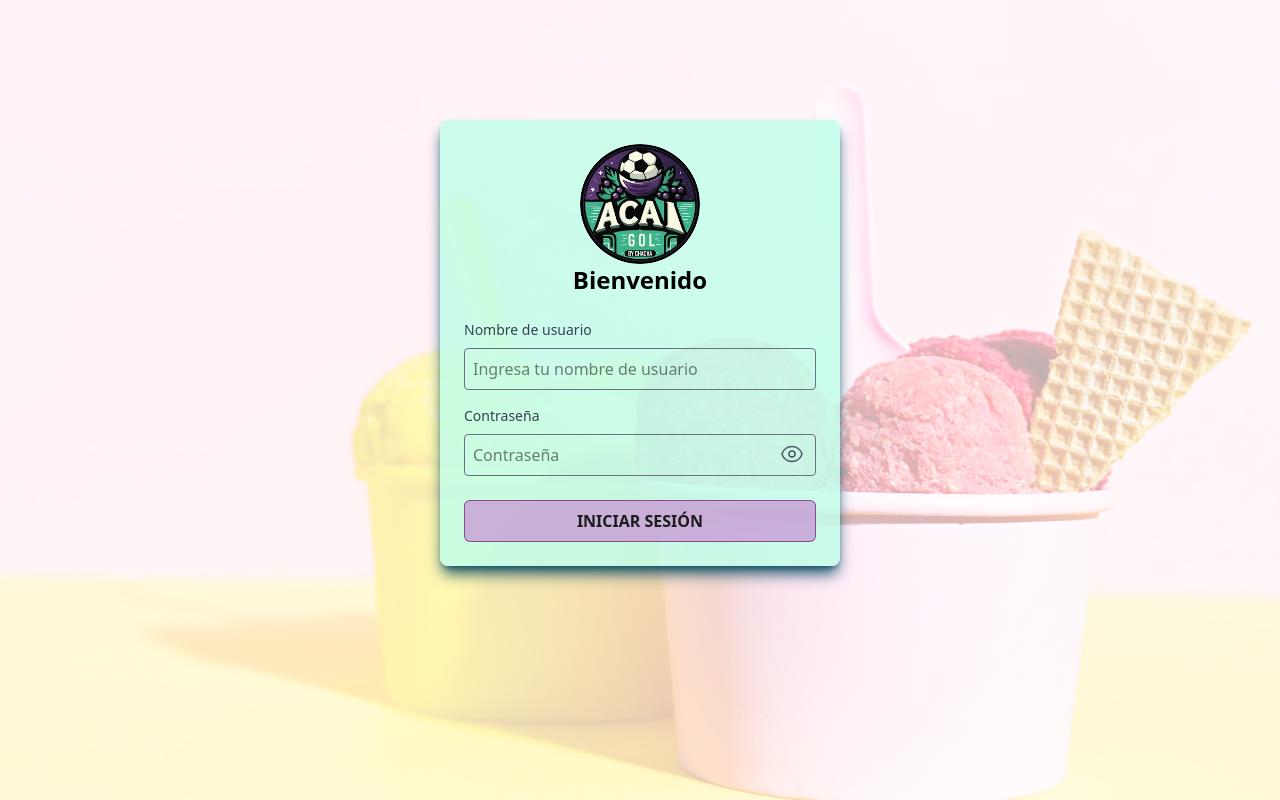
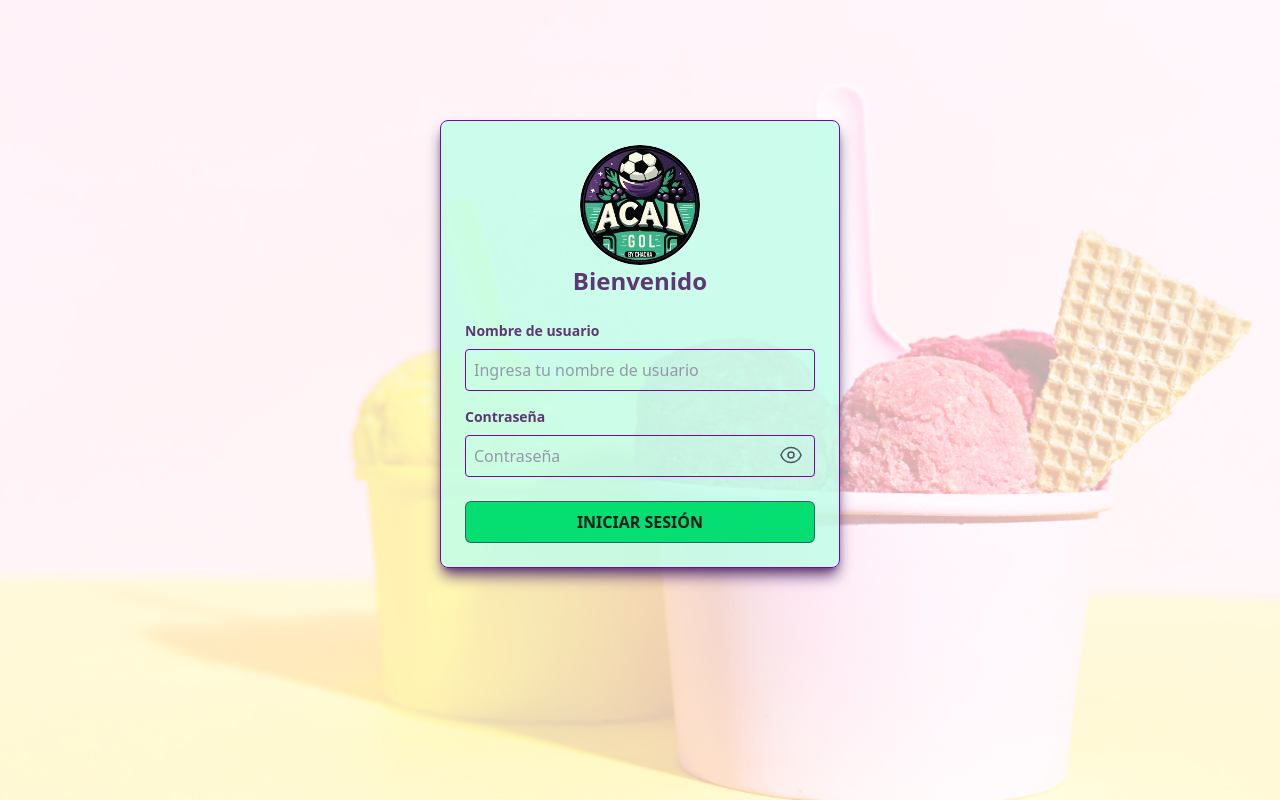
Before and after one commit to AdrinaAquino/proyecto-helados, a React (Vite) app: page /login in a window 1280 px wide. Built offline with nearby package versions, Linux system fonts and the light colour scheme.

Commit message:
modificacion paleta de colores login

```diff
--- a/src/pages/Login.jsx
+++ b/src/pages/Login.jsx
@@ -38,12 +38,12 @@ export default function Login() {
             className=" w-full h-full object-cover opacity-30"
           />
         </div>
-        <div className="flex flex-col justify-center items-center w-75 md:h-auto bg-[#c2feead8] rounded-lg shadow-lg shadow-cyan-900 p-6 sm:w-100 sm:absolute sm:left-1/2 sm:top-30 sm:-translate-x-1/2">
+        <div className="border-1 border-[#7506b0] flex text-[#5e3873] flex-col justify-center items-center w-75 md:h-auto bg-[#c2feead8] rounded-lg shadow-lg shadow-[#603a75] p-6 sm:w-100 sm:absolute sm:left-1/2 sm:top-30 sm:-translate-x-1/2">
           <img src="logo.jpeg" alt="" className="w-15 rounded-full sm:w-30" />
           <h2 className="text-2xl font-bold mb-6">Bienvenido</h2>
           <form className="w-full max-w-sm" onSubmit={handleLogin}>
             <div className="mb-4">
-              <label className="block text-sm font-medium text-gray-700 mb-2 ">
+              <label className="block text-sm font-bold text-[#5e3873] mb-2 ">
                 Nombre de usuario
               </label>
               <input
@@ -51,7 +51,7 @@ export default function Login() {
                 id="username"
                 name="username"
                 placeholder="Ingresa tu nombre de usuario"
-                className="border border-gray-500 p-2 w-full rounded focus:outline-none hover:bg-[#eddff186] focus:bg-[#f6efff]
+                className="border-1 border-[#7506b0] p-2 w-full rounded focus:outline-none hover:bg-[#eddff186] focus:bg-[#f6efff]
       focus:ring-2 focus:ring-[#3bb48b] pr-12"
                 required
               />
@@ -59,7 +59,7 @@ export default function Login() {
             <div className="mb-6 relative">
               <label
                 htmlFor="password"
-                className=" block text-sm font-medium text-gray-700 mb-2"
+                className=" block text-sm font-bold text-[#5e3873] mb-2"
               >
                 Contraseña
               </label>
@@ -68,7 +68,7 @@ export default function Login() {
                 type={mostrar ? "text" : "password"}
                 name="password"
                 required
-                className="border border-gray-500 p-2 w-full rounded focus:outline-none hover:bg-[#eddff186] focus:bg-[#f6efff]
+                className="border-1 border-[#7506b0] p-2 w-full rounded focus:outline-none hover:bg-[#eddff186] focus:bg-[#f6efff]
       focus:ring-2 focus:ring-[#3bb48b] pr-12"
                 placeholder="Contraseña"
               />
@@ -134,7 +134,7 @@ export default function Login() {
             ) : (
               <button
                 type="submit"
-                className="font-bold w-full py-2 px-4 rounded-md bg-[#c87bcf95] hover:bg-[#ce85ed95] text-[#1d1c1d] border border-[#560a5d95] cursor-pointer"
+                className="font-bold w-full py-2 px-4 rounded-md bg-green-400 hover:bg-green-500 text-[#1d1c1d] border border-[#560a5d95] cursor-pointer"
               >
                 INICIAR SESIÓN
               </button>
```
